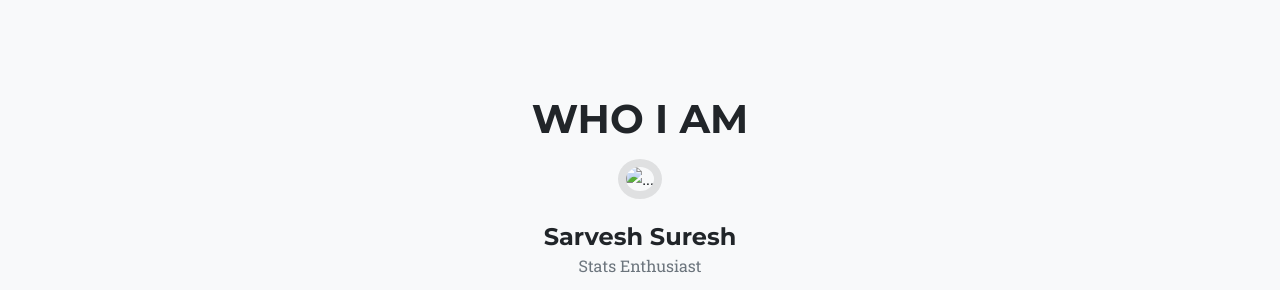
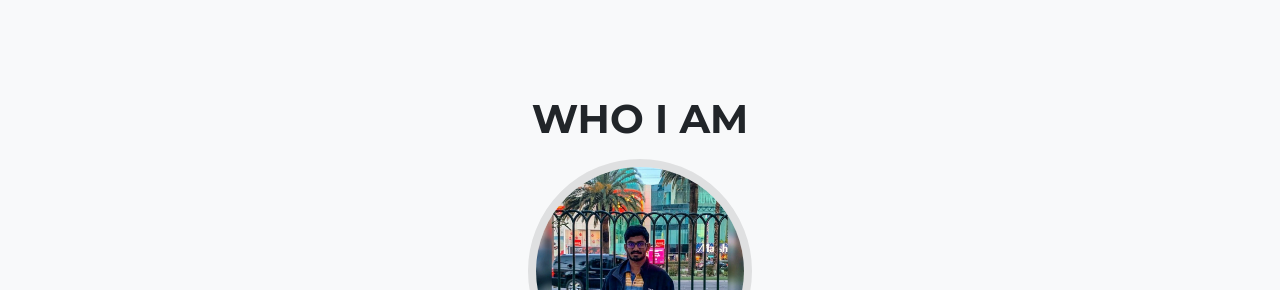
Before and after one commit to sarveshsuresh/portfolio, a plain HTML site: page company.html in a window 1280 px wide. Shown: the part 2628-2918 px from the top of the page. Drawn offline with nearby package versions, Linux system fonts and the light colour scheme; a script that the page names is missing; files whose address does not match are found by name.

Commit message:
Update company.html

```diff
--- a/company.html
+++ b/company.html
@@ -192,7 +192,7 @@
                 <div class="row">
                     <div class="col-lg-4 mx-auto">
                         <div class="team-member mx-auto">
-                            <img class="mx-auto rounded-circle" src="assets/img/team/profilepic.jpg" alt="..." />
+                            <img class="mx-auto rounded-circle" src="profilepic.jpg" alt="..." />
                             <h4>Sarvesh Suresh</h4>
                             <p class="text-muted">Stats Enthusiast</p>
 
```
